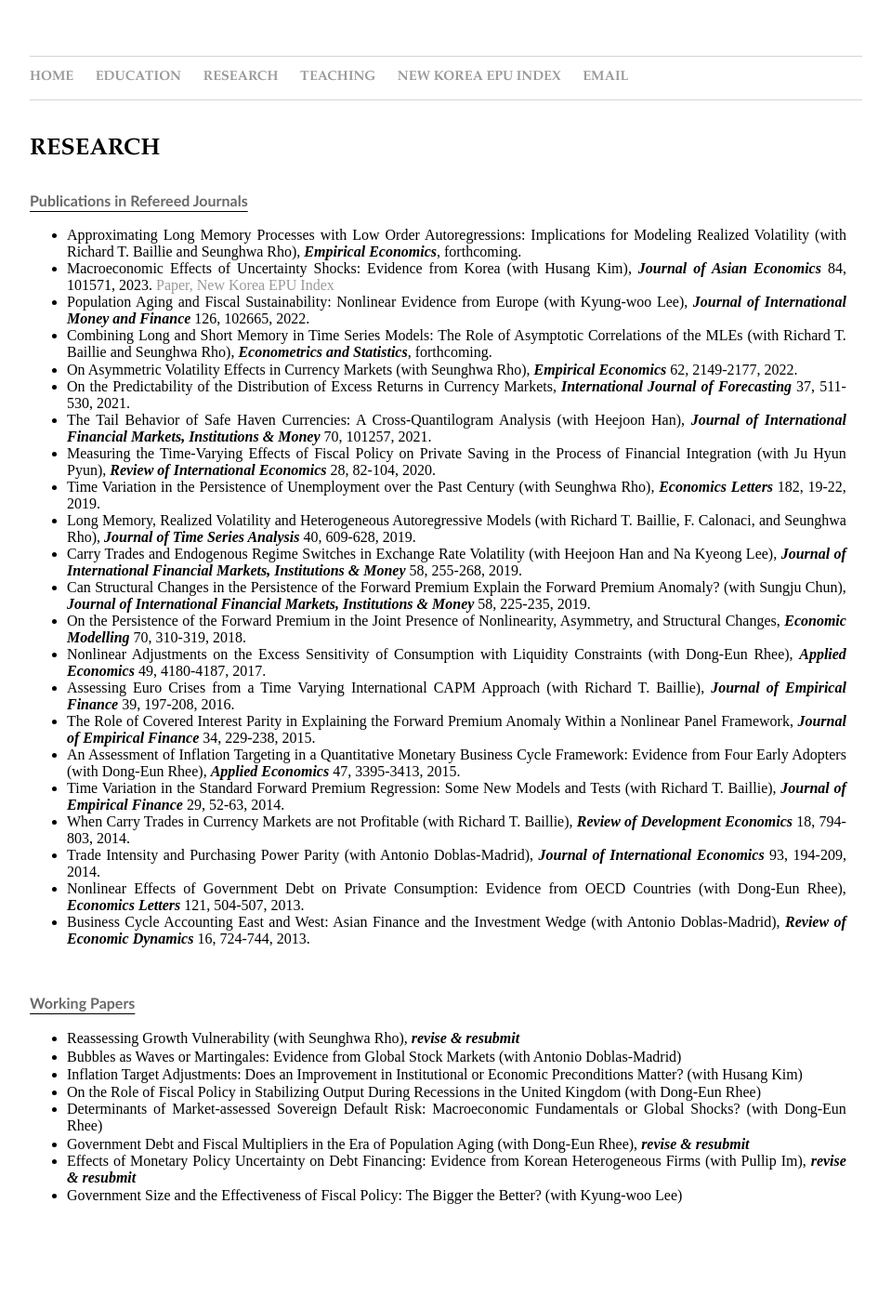
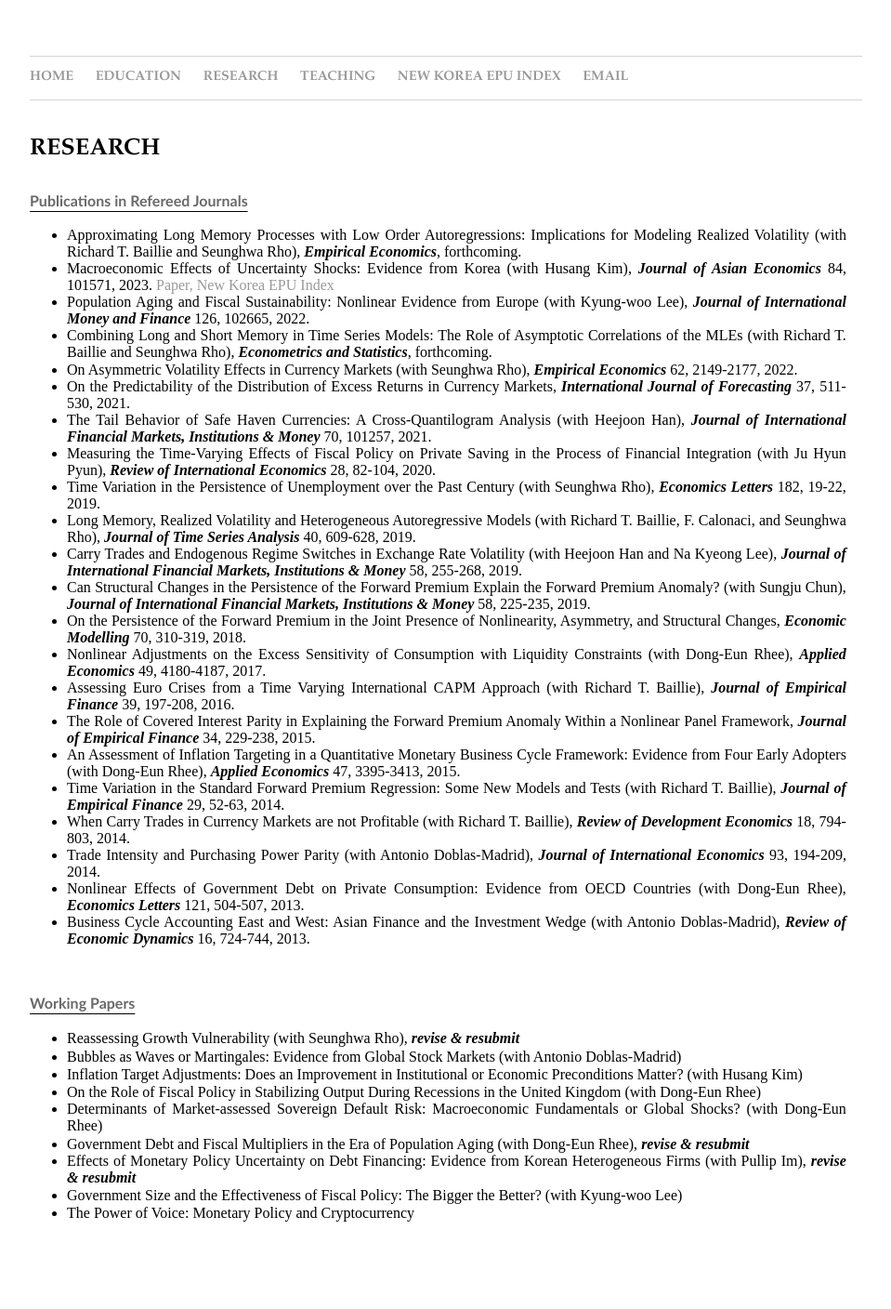
Before and after one commit to dooyeoncho/dooyeoncho.github.io, a Jekyll site: the page built from pages/research.html, in a window 1280 px wide. Shown: the whole page at 93% size, without its empty margins (160-1119 px from the left). Built offline with Jekyll 4.4.1, drawn with Linux system fonts in a browser that asks for light colours.

Commit message:
Update research.html

```diff
--- a/pages/research.html
+++ b/pages/research.html
@@ -60,5 +60,6 @@ span {
 		<span><li>Government Debt and Fiscal Multipliers in the Era of Population Aging (with Dong-Eun Rhee), <em property="italic"><b>revise & resubmit</b></em></li></span>
 		<span><li>Effects of Monetary Policy Uncertainty on Debt Financing: Evidence from Korean Heterogeneous Firms (with Pullip Im), <em property="italic"><b>revise & resubmit</b></em></li></span>
 		<span><li>Government Size and the Effectiveness of Fiscal Policy: The Bigger the Better? (with Kyung-woo Lee)</li></span>
+		<span><li>The Power of Voice: Monetary Policy and Cryptocurrency</li></span>
 	</ul>
 </div>&nbsp;&nbsp;&nbsp;&nbsp;&nbsp;&nbsp;
```
